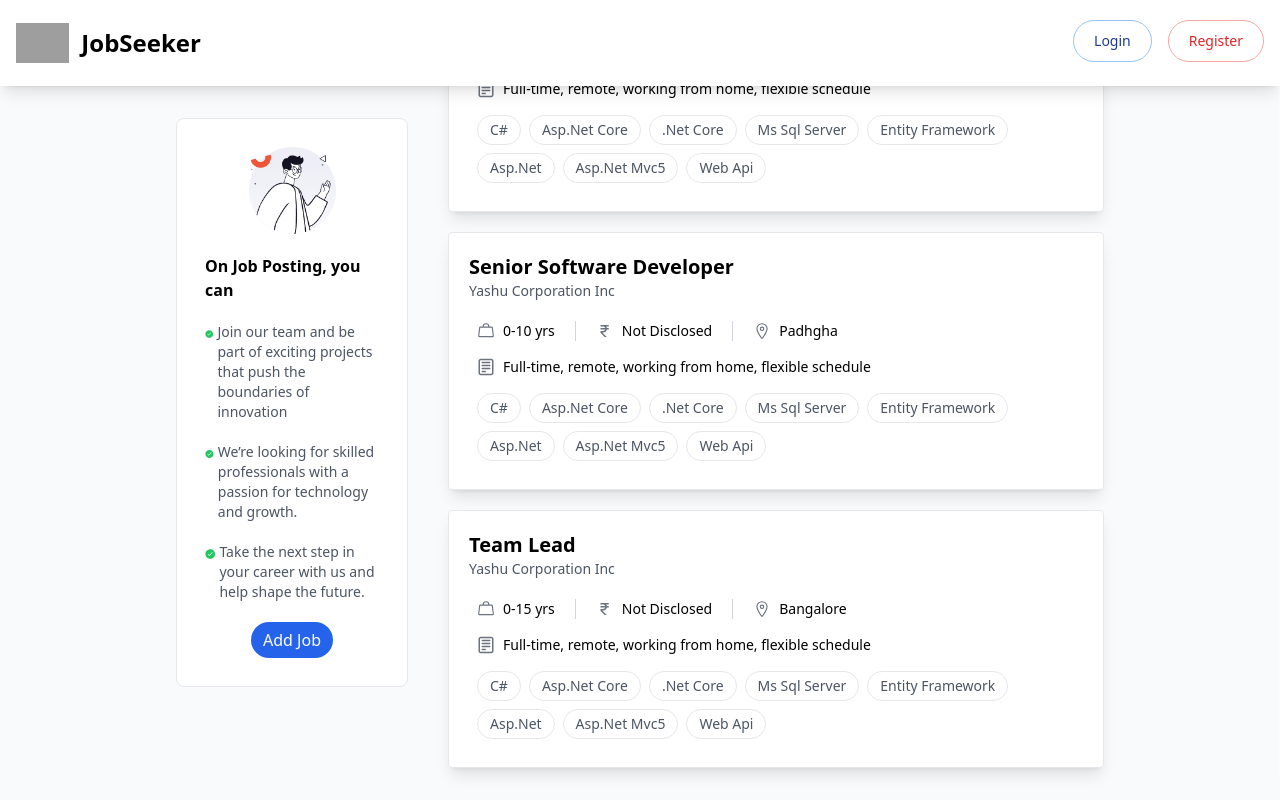
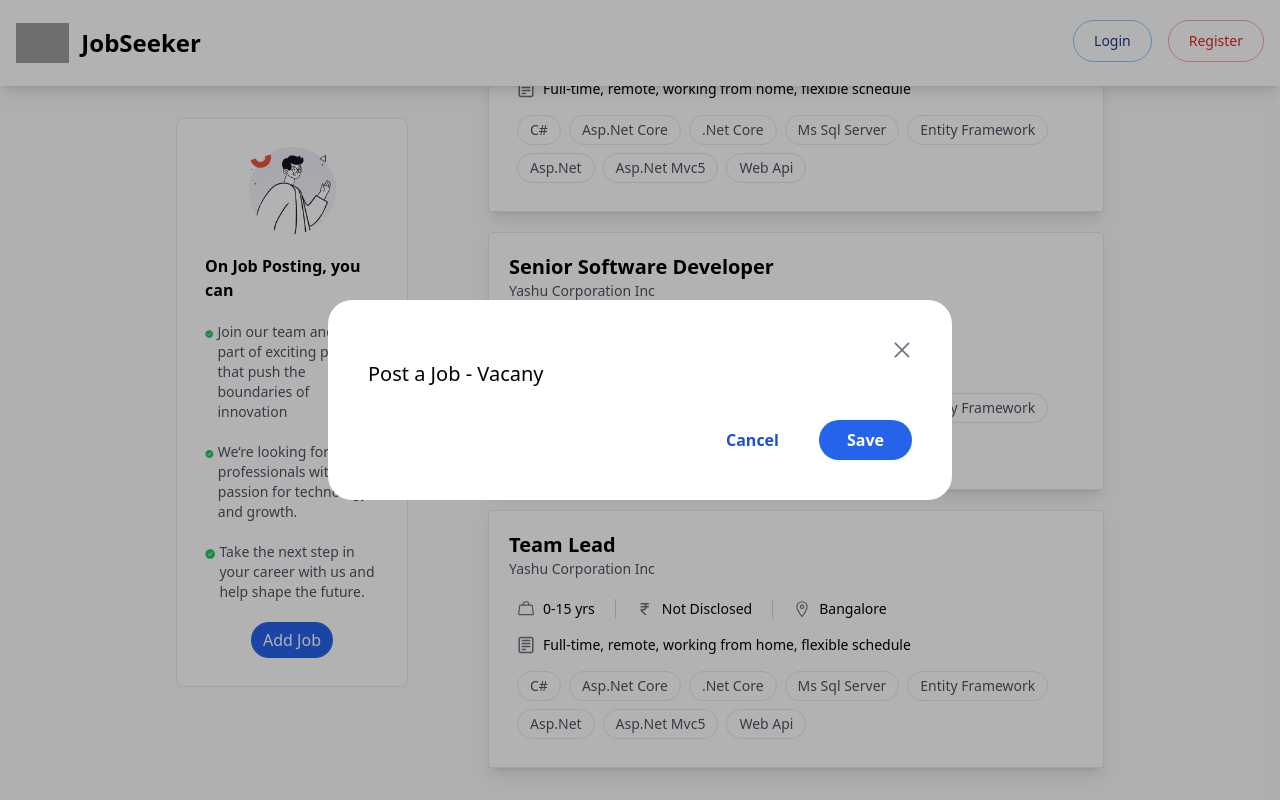
Before and after one commit to Anirudh-WB/JobSeaker, a React (Create React App) app: page /company-profile in a window 1280 px wide. Both pictures are taken after a click on the button "Add Job". Built offline with nearby package versions, Linux system fonts and the light colour scheme; grey boxes are pictures that could not be loaded.

Commit message:
changes made

```diff
--- a/src/components/Company/CompanyProfile/CompanyJobInfo.jsx
+++ b/src/components/Company/CompanyProfile/CompanyJobInfo.jsx
@@ -1,9 +1,14 @@
 import React from "react";
 import { GoCheckCircleFill } from "react-icons/go";
 import boyPic from "../../../assets/white-boy.a0d2814a.png";
+import JobPostingModal from "./Modals/JobPostingModal";
+import JobPostingUtility from "../../../utility/JobPostingUtility";
 
 function CompanyJobInfo() {
+
+  const jobPostingUtility = JobPostingUtility();
   return (
+    <>
       <div className="bg-white border rounded-lg p-7 flex flex-col items-center gap-5 w-1/4 sticky top-0 h-fit">
         <img src={boyPic} alt="" className=" w-1/2" />
         <h2 className="font-semibold">On Job Posting, you can</h2>
@@ -17,8 +22,8 @@ function CompanyJobInfo() {
         <div className="flex gap-1 w-full font-medium">
           <GoCheckCircleFill className="text-green-500 w-1/6 mt-1" />
           <p className="text-gray-600 text-sm w-auto">
-          We’re looking for skilled professionals with a passion for technology
-          and growth.
+            We’re looking for skilled professionals with a passion for
+            technology and growth.
           </p>
         </div>
         <div className="flex gap-1 w-full font-medium">
@@ -27,10 +32,14 @@ function CompanyJobInfo() {
             Take the next step in your career with us and help shape the future.
           </p>
         </div>
-      <button className="text-white bg-blue-600 py-1.5 px-3 rounded-full">
+        <button className="text-white bg-blue-600 py-1.5 px-3 rounded-full" onClick={jobPostingUtility.toggleJobPost}>
           Add Job
         </button>
       </div>
+      <JobPostingModal
+      isOpen={jobPostingUtility.isJobPostingOpen}
+      toggleJobPost={jobPostingUtility.toggleJobPost}/>
+    </>
   );
 }
 
--- /dev/null
+++ b/src/components/Company/CompanyProfile/Modals/JobPostingModal.jsx
@@ -0,0 +1,88 @@
+import {
+  Dialog,
+  DialogPanel,
+  DialogTitle,
+  DialogBackdrop,
+} from "@headlessui/react";
+import { RiCloseLargeFill } from "react-icons/ri";
+import { Bounce, toast, ToastContainer } from "react-toastify";
+
+export default function JobPostingModal({ isOpen, toggleJobPost }) {
+
+  return (
+    <>
+      <Dialog
+        open={isOpen}
+        as="div"
+
+        className="relative z-50 focus:outline-none"
+        onClose={toggleJobPost}
+        __demoMode
+      >
+        <DialogBackdrop className="fixed inset-0 bg-black/30" />
+        <div className="fixed inset-0 z-10 w-screen overflow-y-auto">
+          <div className="flex min-h-full items-center justify-center p-4">
+            <DialogPanel
+              transition
+              className="w-1/2 rounded-3xl bg-white p-10 backdrop-blur-2xl duration-300 ease-out data-[closed]:transform-[scale(95%)] data-[closed]:opacity-0"
+            >
+              <div className="flex justify-end w-full">
+                <button
+                  className="text-xl text-gray-500"
+                  onClick={toggleJobPost}
+                >
+                  <RiCloseLargeFill />
+                </button>
+              </div>
+              <DialogTitle as="h3" className="text-xl font-medium">
+                Post a Job - Vacany
+              </DialogTitle>
+
+              <div className="mt-4 flex flex-col gap-5"></div>
+
+              <div className="mt-4 flex justify-end gap-10 font-semibold">
+                <button className="text-blue-700" onClick={toggleJobPost}>
+                  Cancel
+                </button>
+                <button
+                  className="text-white bg-blue-600 px-7 py-2 rounded-full"
+                  onClick={() => {
+                    toggleJobPost();
+                    toast.success("Basic Details saved successfully", {
+                      position: "top-right",
+                      autoClose: 5000,
+                      hideProgressBar: false,
+                      closeOnClick: true,
+                      pauseOnHover: true,
+                      draggable: true,
+                      progress: undefined,
+                      theme: "colored",
+                      transition: Bounce,
+                    });
+                  }}
+                >
+                  Save
+                </button>
+              </div>
+            </DialogPanel>
+          </div>
+        </div>
+      </Dialog>
+
+      <ToastContainer
+        containerId="profile__header__toast"
+        position="top-right"
+        autoClose={5000}
+        hideProgressBar={false}
+        newestOnTop={false}
+        closeOnClick
+        rtl={false}
+        pauseOnFocusLoss
+        draggable
+        pauseOnHover
+        theme="colored"
+        transition={Bounce}
+      />
+    </>
+  );
+}
--- /dev/null
+++ b/src/utility/JobPostingUtility.jsx
@@ -0,0 +1,14 @@
+import React, { useState } from "react";
+
+function JobPostingUtility() {
+  let [isJobPostingOpen, setIsJobPostingOpen] = useState(false);
+  const toggleJobPost = () => {
+    setIsJobPostingOpen((prev) => !prev);
+  };
+  return {
+    isJobPostingOpen,
+    toggleJobPost,
+  };
+}
+
+export default JobPostingUtility;
```
Lines whose indentation alone changed are shown as unchanged.
